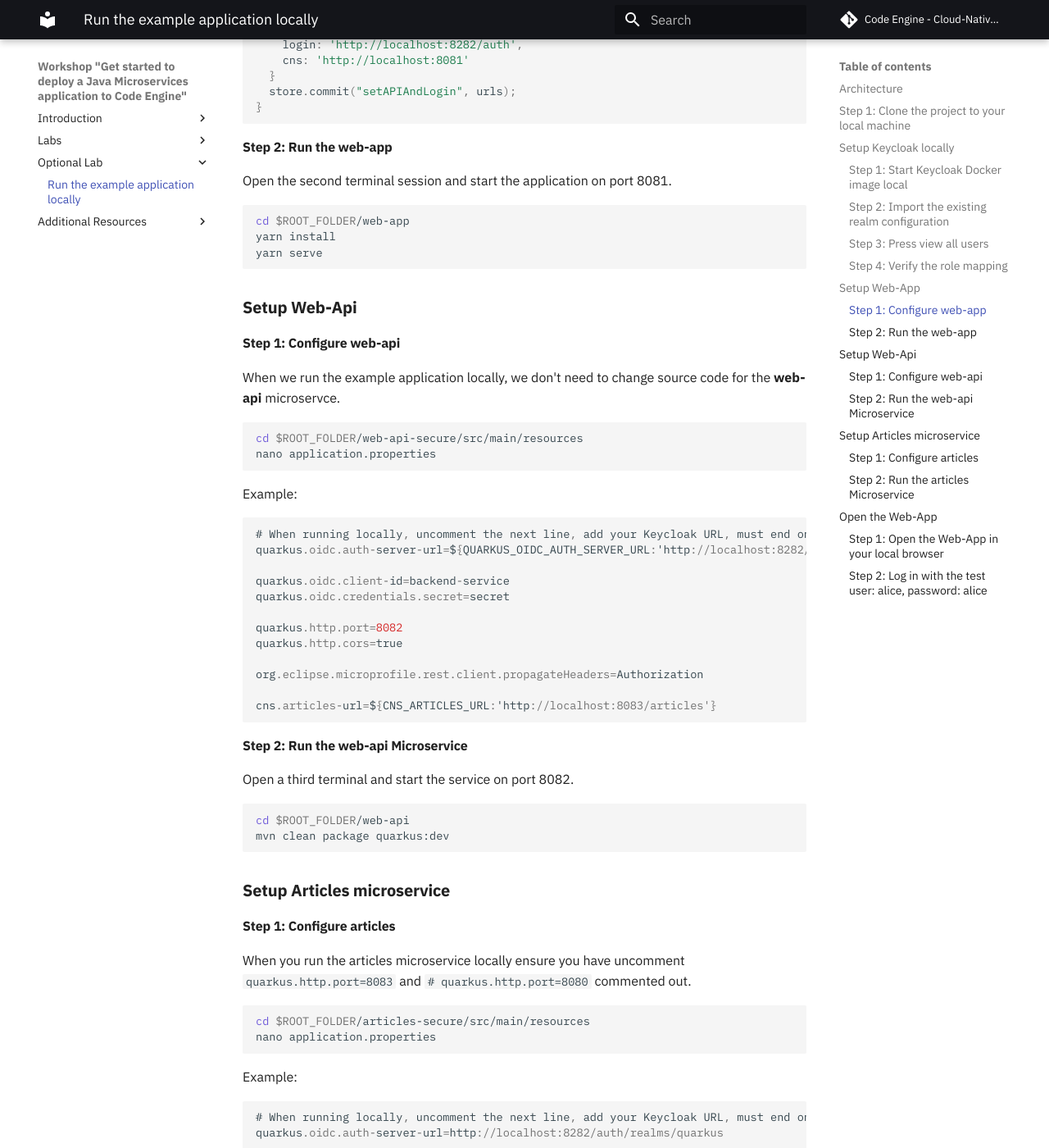
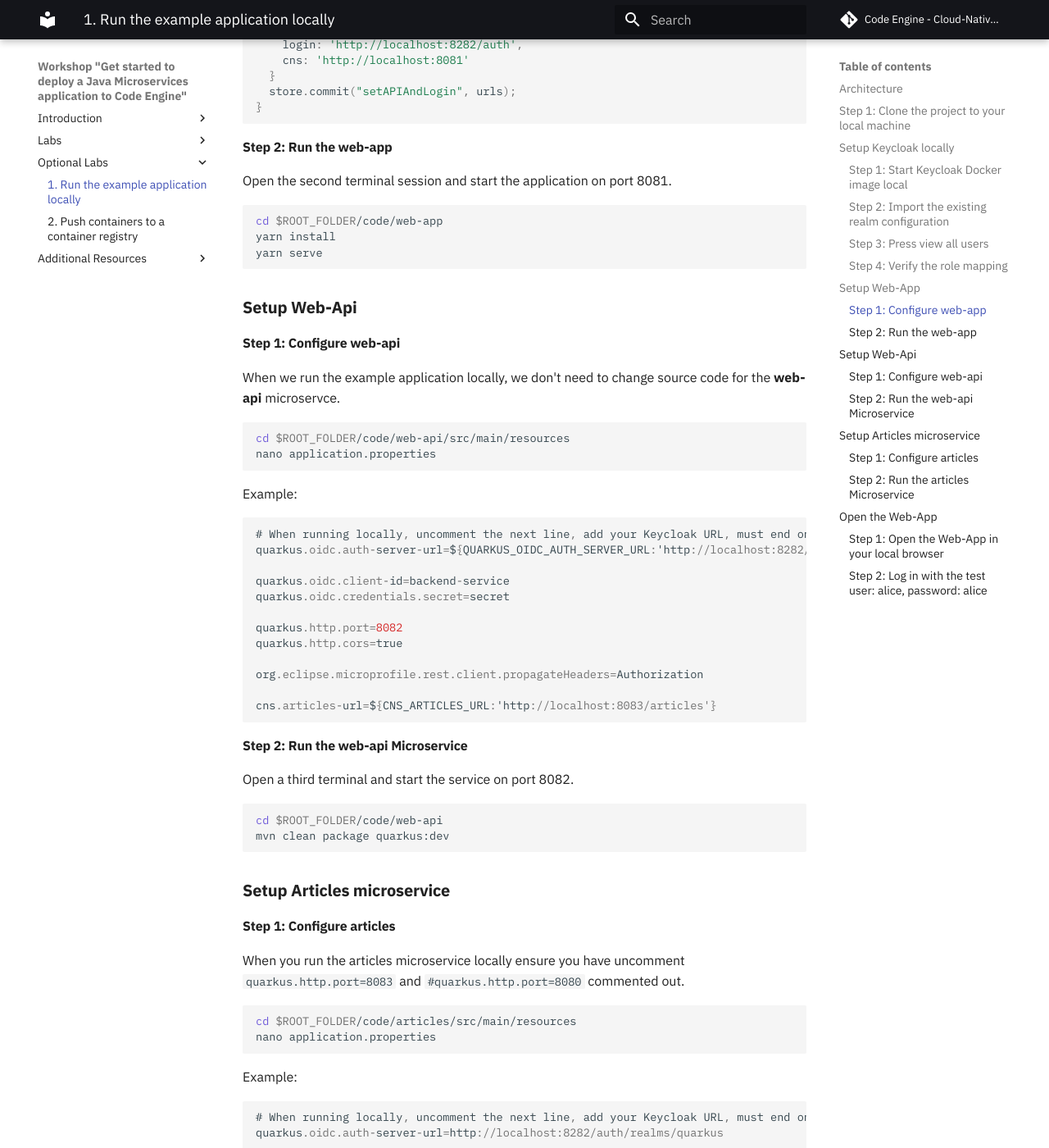
Before and after one commit to thomassuedbroecker/ce-cns-problem, an MkDocs documentation site: the page built from documentation/run-application-locally.md, in a window 1280 px wide and 1400 px high, scrolled down 4887 px. Shown: the whole window at 82% size. Built offline with MkDocs 1.6.1 and Material for MkDocs 9.7.7, drawn with Linux system fonts in a browser that asks for light colours; emoji names are drawn with the system emoji font; comment, search, counter and statistics services are not loaded; some of the changed text lies outside the part shown.

Commit message:
update - add new optional lab push to container registry - refect the port changes in the web-api container -  update the quay build and push script - add new images - update the quay nativation

````diff
--- a/documentation/run-application-locally.md
+++ b/documentation/run-application-locally.md
@@ -1,4 +1,4 @@
-# Optional Lab: Run the example application locally
+# Optional Lab 1: Run the example application locally
 
 To run these optional exercises you need to ensure you have installed the following tools on your local machine and you can run them in your terminal sessions.
 
@@ -98,7 +98,7 @@
 The web-app is preconfigured for local usage of Keycloak (`http://localhost:8282/auth`) and web-api (`http://localhost:8082/articles`) and save the changes.
 
 ```sh
-cd $ROOT_FOLDER/web-app/src
+cd $ROOT_FOLDER/code/web-app/src
 nano main.js
 ```
 
@@ -121,7 +121,7 @@
 Open the second terminal session and start the application on port 8081.
 
 ```sh
-cd $ROOT_FOLDER/web-app
+cd $ROOT_FOLDER/code/web-app
 yarn install
 yarn serve
 ```
@@ -133,7 +133,7 @@
 When we run the example application locally, we don't need to change source code for the **web-api** microservce.
 
 ```sh
-cd $ROOT_FOLDER/web-api-secure/src/main/resources
+cd $ROOT_FOLDER/code/web-api/src/main/resources
 nano application.properties
 ```
 
@@ -159,7 +159,7 @@
 Open a third terminal and start the service on port 8082.
 
 ```sh
-cd $ROOT_FOLDER/web-api
+cd $ROOT_FOLDER/code/web-api
 mvn clean package quarkus:dev
 ```
 
@@ -167,10 +167,10 @@
 
 #### Step 1: Configure articles
 
-When you run the articles microservice locally ensure you have uncomment `quarkus.http.port=8083` and `# quarkus.http.port=8080` commented out.
+When you run the articles microservice locally ensure you have uncomment `quarkus.http.port=8083` and `#quarkus.http.port=8080` commented out.
 
 ```sh
-cd $ROOT_FOLDER/articles-secure/src/main/resources
+cd $ROOT_FOLDER/code/articles/src/main/resources
 nano application.properties
 ```
 
@@ -196,7 +196,7 @@
 Open a fourth terminal and start the service on port 8083.
 
 ```sh
-cd $ROOT_FOLDER/articles
+cd $ROOT_FOLDER/code/articles
 mvn clean package quarkus:dev
 ```
 
--- a/mkdocs.yml
+++ b/mkdocs.yml
@@ -19,8 +19,9 @@
     - 3. Monitoring of the applications: ./monitoring.md
     - 4. Logging of the applications: ./logging.md
     - 5. Cleanup the example application: ./cleanup-example.md
-  - Optional Lab:
-    - Run the example application locally: ./run-application-locally.md
+  - Optional Labs:
+    - 1. Run the example application locally: ./run-application-locally.md
+    - 2. Push containers to a container registry: ./push-to-container-registry.md
   - Additional Resources:
     - Cloud Native Starter example:
        - Cloud-Native-Starter project: https://github.com/IBM/cloud-native-starter
````
Also changed, not shown: other parts of documentation/run-application-locally.md (+1 -1 lines), documentation/README.md (+3 -2 lines), documentation/push-to-container-registry.md (added, +95 -0 lines), documentation/images/quay-public.png (added), documentation/images/quay-user.png (added), 2 other files.
